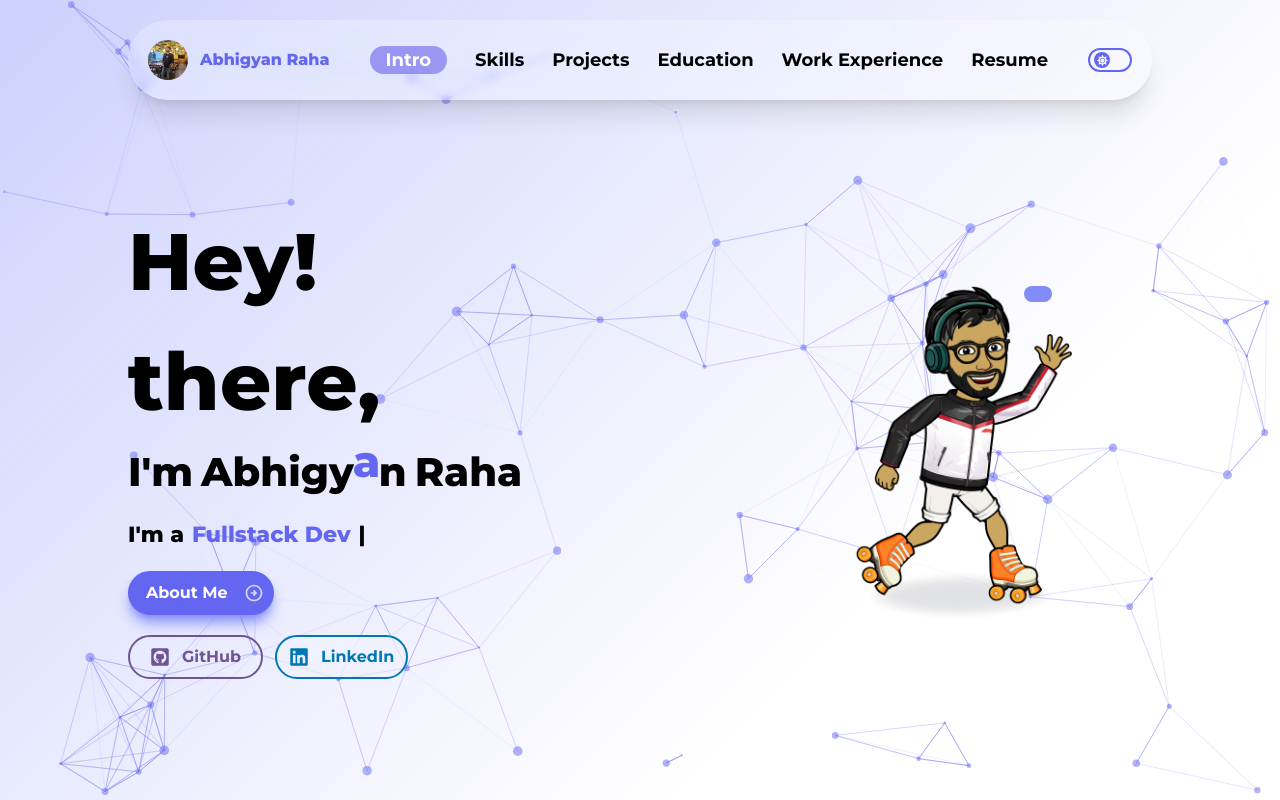
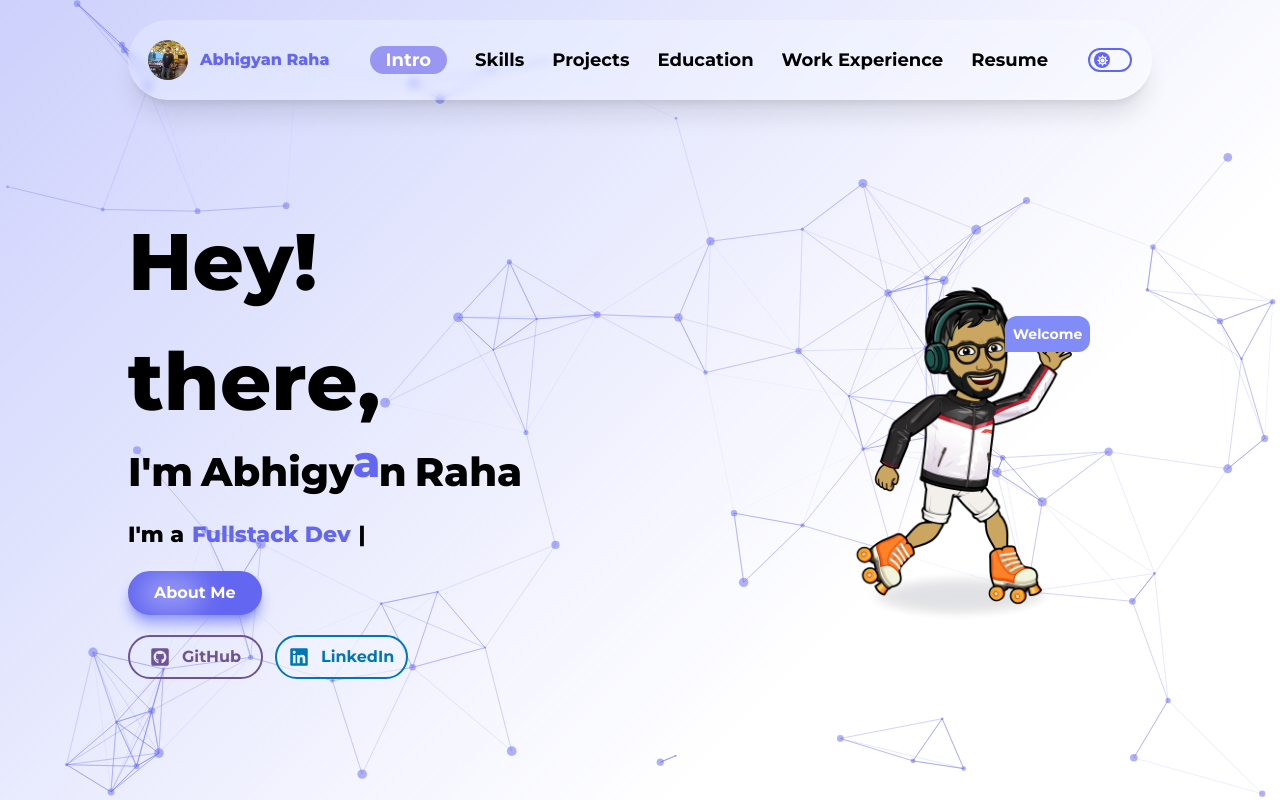
Before and after one commit to asnaeb1-dev/PortfolioWebsite, a React (Vite) app: page / in a window 1280 px wide. Built offline with nearby package versions, Linux system fonts and the light colour scheme.

Commit message:
css related changes

```diff
--- a/src/components/ui/pages/IntroductionPage/IntroductionPage.jsx
+++ b/src/components/ui/pages/IntroductionPage/IntroductionPage.jsx
@@ -1,15 +1,18 @@
-import {useEffect, useRef, useState} from 'react'
+import { useEffect, useRef, useState } from "react";
 import Typed from "typed.js";
-import { PersonalityList, WelcomeMessages } from '../../../data/strings';
-import BackgroundParticles from '../../uicomponents/BackgroundParticles/BackgroundParticles';
+import { PersonalityList, WelcomeMessages } from "../../../data/strings";
+import BackgroundParticles from "../../uicomponents/BackgroundParticles/BackgroundParticles";
 
 import MyPhoto from "./../../../assets/mypic.png";
 import { MdOutlineArrowCircleRight as RightArrow } from "react-icons/md";
-import { FaLinkedin as LinkedInIcon, FaGithubSquare as GithubIcon } from "react-icons/fa";
+import {
+  FaLinkedin as LinkedInIcon,
+  FaGithubSquare as GithubIcon,
+} from "react-icons/fa";
 
 import "./intro.css";
 import NameComponent from "../../uicomponents/NameComponent/NameComponent.jsx";
-import PersonalInfoCard from '../../uicomponents/PersonalInfoCard/PersonalInfoCard.jsx';
+import PersonalInfoCard from "../../uicomponents/PersonalInfoCard/PersonalInfoCard.jsx";
 
 const IntroductionPage = () => {
   const typedElementRef = useRef(null);
@@ -25,17 +28,16 @@ const IntroductionPage = () => {
       backSpeed: 30,
       smartBackspace: true,
       backDelay: 1000,
-      loop: true
-
+      loop: true,
     });
 
     return () => {
       typed.destroy();
     };
-  }, [])
+  }, []);
 
   useEffect(() => {
-    if(!talkingElementRef.current) return;
+    if (!talkingElementRef.current) return;
     const typed = new Typed(talkingElementRef.current, {
       strings: WelcomeMessages,
       typeSpeed: 50,
@@ -43,90 +45,98 @@ const IntroductionPage = () => {
       smartBackspace: false,
       backDelay: 1000,
       loop: true,
-      showCursor: false
+      startDelay: 20,
+      showCursor: false,
     });
 
     return () => {
       typed.destroy();
     };
-  }, [])
+  }, []);
 
   useEffect(() => {
-    window.addEventListener("resize", updatePosition)
+    window.addEventListener("resize", updatePosition);
     return () => {
-      window.removeEventListener("resize", updatePosition)
-    }
-  }, [])
+      window.removeEventListener("resize", updatePosition);
+    };
+  }, []);
 
-  const updatePosition = () =>{
+  const updatePosition = () => {
     if (imgRef.current && textRef.current) {
       const imgRect = imgRef.current.getBoundingClientRect();
       // Adjust the second div based on the main div's position
       textRef.current.style.left = `${imgRect.right - 260}px`; // Move 10px to the right
       textRef.current.style.top = `${imgRect.top * 1.35}px`; // Align tops
     }
-  }
+  };
 
   return (
     <>
-      <div className='h-[calc(100vh_-_77px)] md:h-[calc(100vh_-_60pxpx)] lg:h-[calc(100vh_-_80px)] flex flex-col-reverse lg:flex-row overflow-hidden'>
-        <div className='flex-1 flex flex-col justify-center items-center'>
-          <h1 className='text-[25px] text-center md:text-[35px] lg:text-start lg:text-[50px] xl:text-[80px] font-extrabold w-3/5'>Hey! there,</h1>
-          <span className=' justify-center lg:justify-start text-[22px] md:text-[30px] lg:text-[32px] xl:text-[40px] font-extrabold flex flex-row gap-2 w-3/5'>
+      <div className="h-[calc(100dvh_-_77px)] md:h-[calc(100dvh_-_60px)] lg:h-[calc(100dvh_-_80px)] flex flex-col-reverse lg:flex-row overflow-hidden">
+        <div className="flex-1 flex flex-col justify-center items-center">
+          <h1 className="text-[25px] text-center md:text-[35px] lg:text-start lg:text-[50px] xl:text-[80px] font-extrabold w-3/5">
+            Hey! there,
+          </h1>
+          <span className=" justify-center lg:justify-start text-[22px] md:text-[30px] lg:text-[32px] xl:text-[40px] font-extrabold flex flex-row gap-2 w-3/5">
             <h1>I'm</h1>
             <NameComponent nameText={"Abhigyan"} />
             <h1>Raha</h1>
           </span>
-          <span className='w-full justify-center lg:justify-start text-[16px] md:w-3/5 md:text-[20px] lg:text-[22px] mt-4 font-extrabold flex flex-row gap-2'>
+          <span className="w-full justify-center lg:justify-start text-[16px] md:w-3/5 md:text-[20px] lg:text-[22px] mt-4 font-extrabold flex flex-row gap-2">
             <h1>I'm a</h1>
-            <h1 ref={typedElementRef} className=' text-indigo-500'></h1>
+            <h1 ref={typedElementRef} className=" text-indigo-500"></h1>
           </span>
-          <div className='w-full md:w-3/5 mt-5 flex justify-center lg:justify-start'>
-            <button onClick={() => setShowAboutMe(!showAboutMe)} className='p-2 font-bold outline-none transition-all pl-4 gap-4 shadow-indigo-400 rounded-full flex flex-row justify-between items-center shadow-lg hover:shadow-xl hover:px-6 hover:shadow-indigo-500/40 border-2 border-indigo-500 text-white bg-indigo-500'>
+          <div className="w-full md:w-3/5 mt-5 flex justify-center lg:justify-start">
+            <button
+              onClick={() => setShowAboutMe(!showAboutMe)}
+              className="p-2 font-bold relative outline-none transition-all px-6 gap-4 shadow-indigo-400 rounded-full shadow-lg hover:shadow-xl hover:outline-2 hover:outline-offset-4 hover:outline-indigo-500 hover:px-6 hover:shadow-indigo-500/40 border-2 border-indigo-500 text-white bg-indigo-500"
+            >
               <p>About Me</p>
-              <span className=' animate-pulse'>
-                <RightArrow color='white' size={20} />
-              </span>
+              <div className="w-1/2 h-full bg-white/30 blur-md rounded-3xl animate-move top-0 left-0 absolute"></div>
             </button>
           </div>
-          <div className='w-full md:w-3/5 mt-5 flex justify-center lg:justify-start flex-row gap-3'>
+          <div className="w-full md:w-3/5 mt-5 flex justify-center lg:justify-start flex-row gap-3">
             <a
               target="_blank"
               rel="noopener noreferrer"
-              href='https://github.com/asnaeb1-dev'
-              className='border-2 rounded-full p-2 sm:px-5 hover:px-7 flex flex-row gap-3 justify-between items-center github'
+              href="https://github.com/asnaeb1-dev"
+              className="border-2 rounded-full p-2 sm:px-5 hover:px-7 flex flex-row gap-3 justify-between items-center github"
             >
               <GithubIcon size={20} />
-              <p className={'hidden sm:block'}>GitHub</p>
+              <p className={"hidden sm:block"}>GitHub</p>
             </a>
             <a
               target="_blank"
               rel="noopener noreferrer"
-              href='https://www.linkedin.com/in/abhigyan-raha/'
-              className='border-2 bg-white/20 backdrop-blur-lg backdrop-saturate-150  rounded-full hover:px-5 p-2 sm:px-3 flex flex-row gap-3 justify-between items-center linkedin'
+              href="https://www.linkedin.com/in/abhigyan-raha/"
+              className="border-2 bg-white/20 backdrop-blur-lg backdrop-saturate-150  rounded-full hover:px-5 p-2 sm:px-3 flex flex-row gap-3 justify-between items-center linkedin"
             >
               <LinkedInIcon size={20} />
-              <p className={'hidden sm:block'}>LinkedIn</p>
+              <p className={"hidden sm:block"}>LinkedIn</p>
             </a>
           </div>
         </div>
-        <div className='flex-1 flex md:justify-center items-center'>
-          {
-            !showAboutMe ?
-            <div className={`relative flex justify-center transition-transform origin-center items-center`}>
-              <img alt={"my picture"} src={MyPhoto} className='w-full md:w-4/5 lg:w-3/4 xl:w-3/5 moving'/>
-              <span ref={textRef}
-                className='text-[12px] sm:text-sm text-ellipsis absolute top-[10%] lg:font-bold left-[65%] sm:left-[60%] text-white p-2 bg-indigo-400 rounded-xl max-w-96 tooltip min-w-7'>
-                  <h1 ref={talkingElementRef}></h1>
-                </span>
-            </div>:
-            <PersonalInfoCard />
-          }
+        <div className="flex-1 flex md:justify-center items-center">
+          <div
+            className={`w-full h-full ${
+              !showAboutMe && "moving"
+            } lg:h-1/2 flex justify-center transition-transform origin-center items-center`}
+          >
+            <img
+              alt={"my picture"}
+              src={MyPhoto}
+              className="w-4/5 sm:w-3/5 lg:w-3/4 xl:w-3/5 2xl:w-3/4 absolute transition-[width] object-contain"
+            />
+            <span className="top-[14%] left-[62%] sm:top-[9%] sm:left-[60%] lg:top-16 lg:left-[57%] 2xl:left-[60%] sm:text-sm absolute text-[12px]  lg:font-bold text-white p-2 bg-indigo-400 rounded-bl-none rounded-xl max-w-96 min-w-7">
+              <h1 ref={talkingElementRef}>Hello</h1>
+            </span>
+            <></>
+          </div>
         </div>
       </div>
-      <BackgroundParticles/>
+      <BackgroundParticles />
     </>
-  )
-}
+  );
+};
 
 export default IntroductionPage;
--- a/src/components/ui/pages/IntroductionPage/intro.css
+++ b/src/components/ui/pages/IntroductionPage/intro.css
@@ -29,6 +29,25 @@
 .moving {
     animation: bouncing 2s ease 0.1s infinite forwards;
 }
+
+.animate-move {
+    animation: move-left 3s ease 0.1s infinite forwards;
+}
+
+@keyframes move-left {
+    0% {
+        transform: translateX(0);
+    }
+
+    50% {
+        transform: translateX(100%);
+    }
+
+    100% {
+        transform: translateX(0);
+    }
+}
+
 @keyframes bouncing {
     0%, 100% {
         transform: translateY(-3%);
@@ -40,9 +59,6 @@
     }
 }
 
-.moving:hover {
-    transform: scale(1.15);  /* Shadow grows on hover */
-}
 
 .tooltip::after {
     content: "";
```
